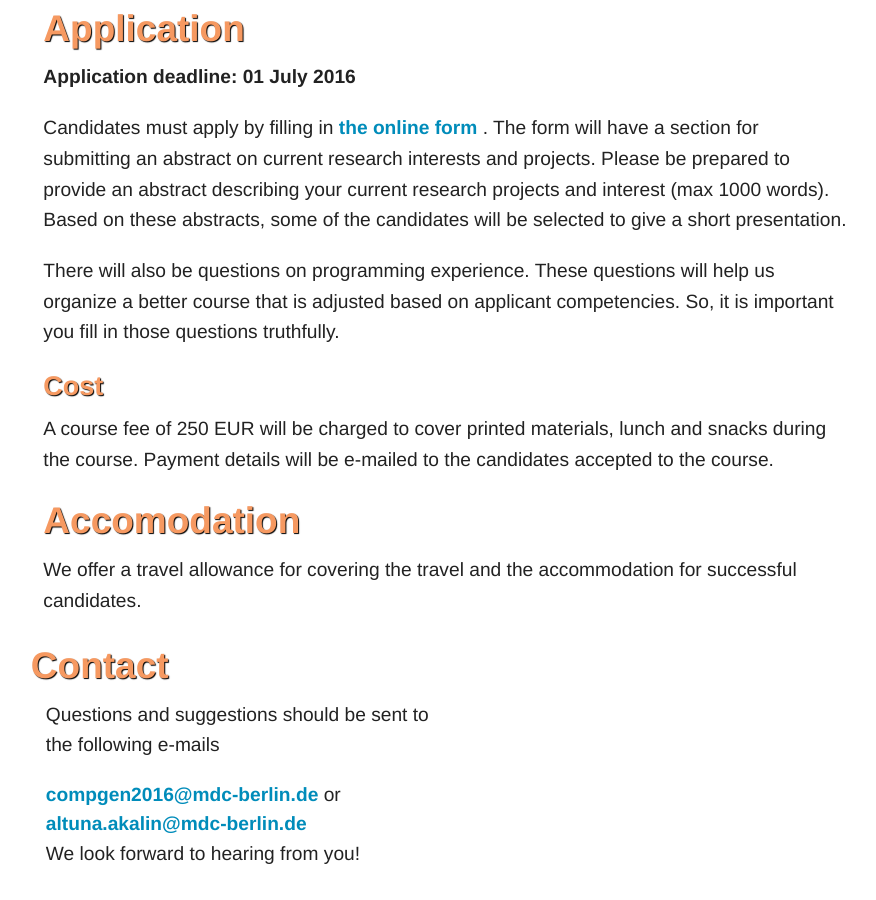
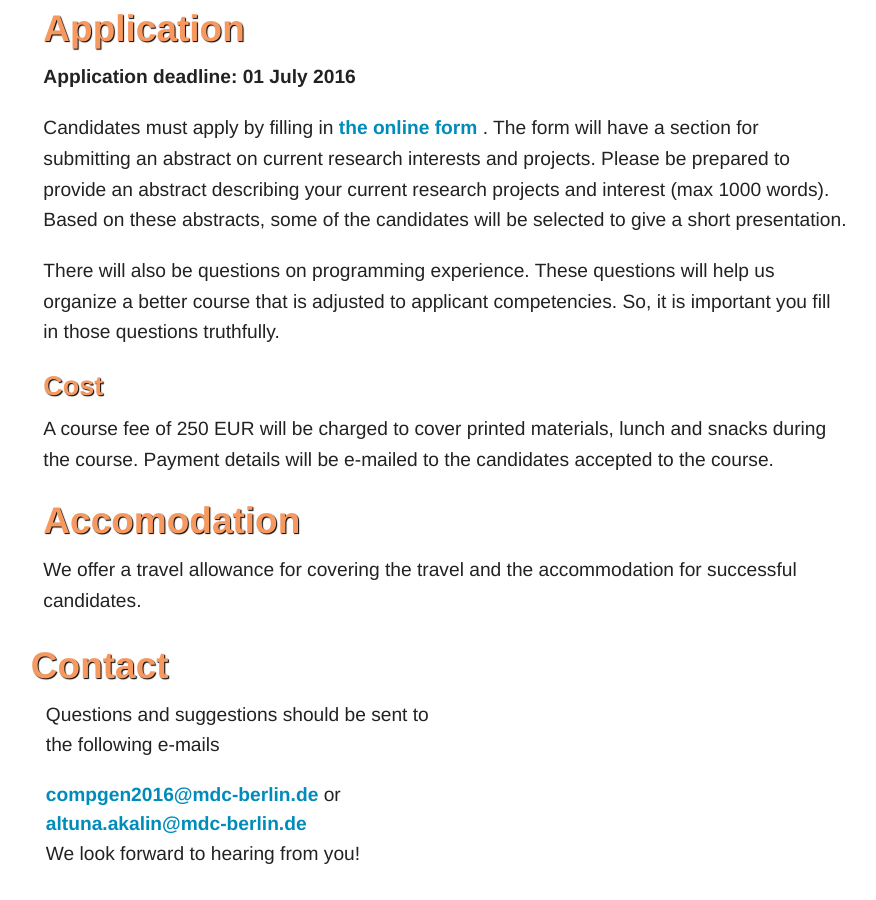
Before and after one commit to BIMSBbioinfo/compgen, a Jekyll site: the page 2016/index.html, which Jekyll copies as it is, in a window 1280 px wide and 900 px high, scrolled down 2021 px. Shown: the whole window, without its empty margins (195-1071 px from the left). Built offline with Jekyll 4.4.1, drawn with Linux system fonts in a browser that asks for light colours; nearby versions of some CDN libraries; library files that are not in the unit come from our copies.

Commit message:
Update index.html

```diff
--- a/2016/index.html
+++ b/2016/index.html
@@ -118,7 +118,7 @@
         </p>
         <p>
         There will also be questions on programming
-        experience. These questions will help us organize a better course that is adjusted based on applicant competencies. So, it is important
+        experience. These questions will help us organize a better course that is adjusted to applicant competencies. So, it is important
         you fill in those questions truthfully.
         </p>
 
```
